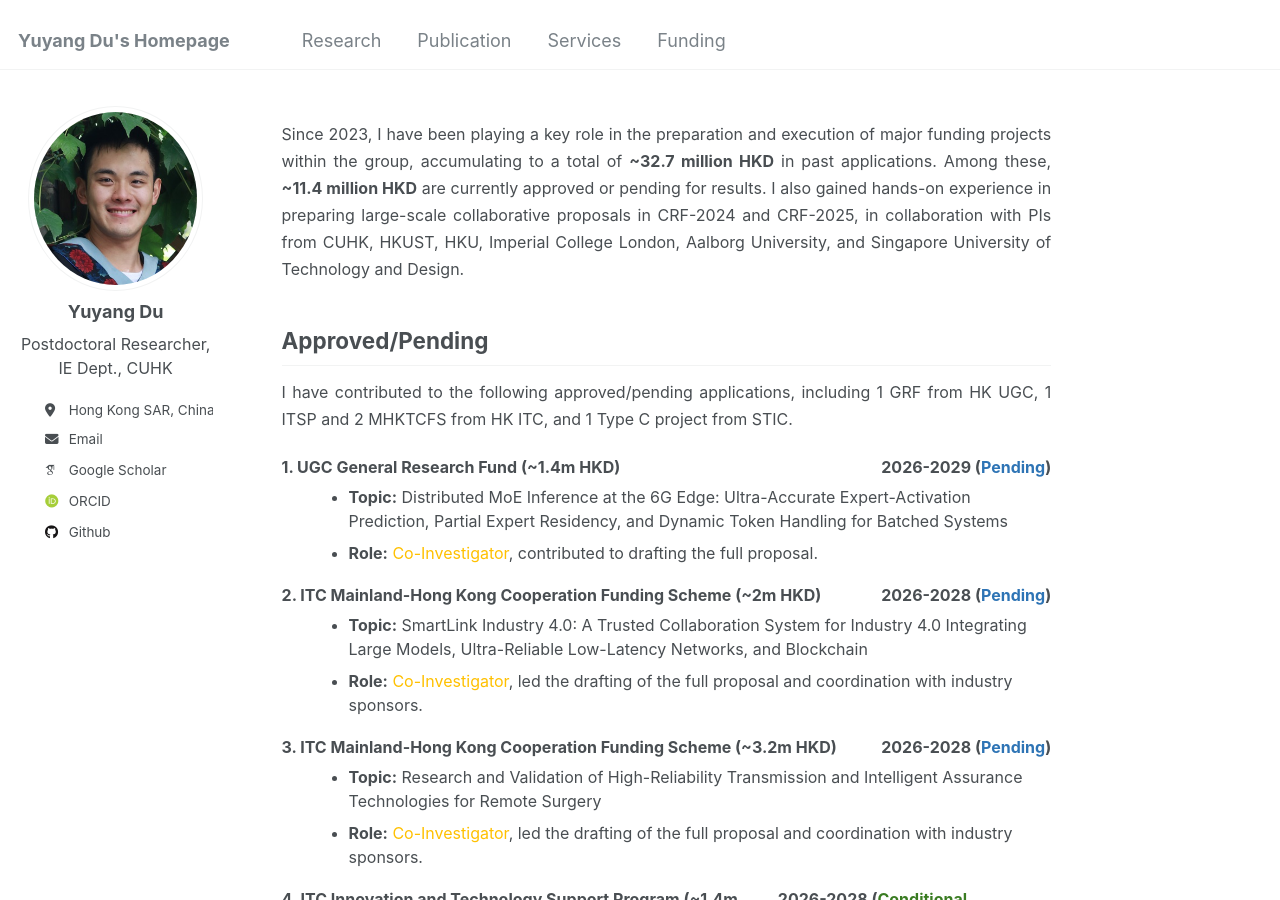
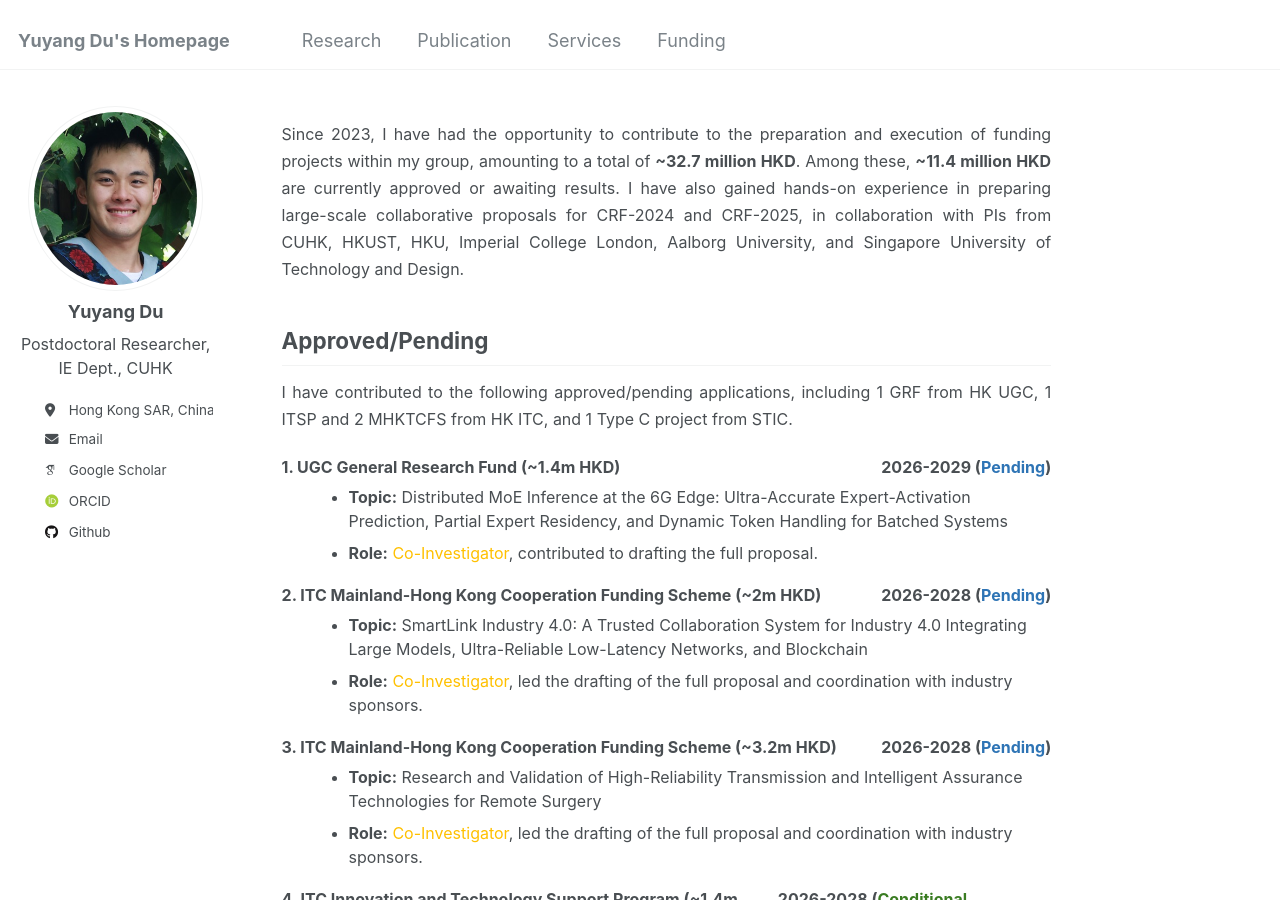
Before and after one commit to yuyangdu01/yuyangdu01.github.io, a Jekyll site: the page built from _pages/funding.md, in a window 1280 px wide and 900 px high. Built offline with Jekyll 4.4.1, drawn with Linux system fonts in a browser that asks for light colours; some web fonts are replaced.

Commit message:
Update funding.md

```diff
--- a/_pages/funding.md
+++ b/_pages/funding.md
@@ -13,7 +13,7 @@ a {
 }
 </style>
 
-<p style="text-align: justify;"><font size=3>Since 2023, I have been playing a key role in the preparation and execution of major funding projects within the group, accumulating to a total of <b>~32.7 million HKD</b> in past applications. Among these, <b>~11.4 million HKD</b> are currently approved or pending for results. I also gained hands-on experience in preparing large-scale collaborative proposals in CRF-2024 and CRF-2025, in collaboration with PIs from CUHK, HKUST, HKU, Imperial College London, Aalborg University, and Singapore University of Technology and Design.</font></p>
+<p style="text-align: justify;"><font size=3>Since 2023, I have had the opportunity to contribute to the preparation and execution of funding projects within my group, amounting to a total of <b>~32.7 million HKD</b>. Among these, <b>~11.4 million HKD</b> are currently approved or awaiting results. I have also gained hands-on experience in preparing large-scale collaborative proposals for CRF-2024 and CRF-2025, in collaboration with PIs from CUHK, HKUST, HKU, Imperial College London, Aalborg University, and Singapore University of Technology and Design.</font></p>
 
 Approved/Pending
 ------
```
